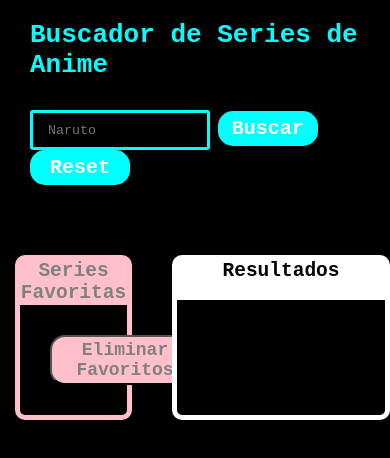
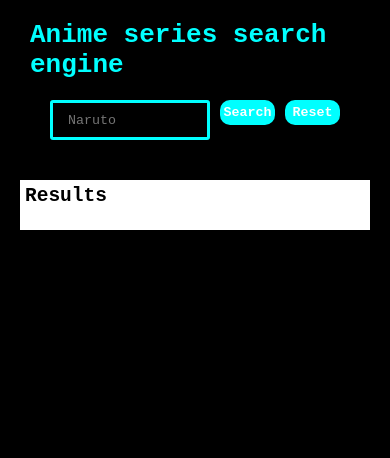
Before and after one commit to Martarubio93/Anime-series-search-engine, a website: page src/html/index.html in a window 390 px wide. Drawn offline with nearby package versions, Linux system fonts and the light colour scheme; files that its build step writes are made by us from their sources.

Commit message:
responsive

```diff
--- a/src/html/partials/header.html
+++ b/src/html/partials/header.html
@@ -1,8 +1,8 @@
 <header class="header">
-  <h1 class="header__title">Buscador de Series de Anime</h1>
+  <h1 class="header__title">Anime series search engine</h1>
   <form class="form">
     <input class="form__input input" placeholder="Naruto" type="text" />
-    <button class="form__submit submit" type="submit">Buscar</button>
+    <button class="form__submit submit" type="submit">Search</button>
     <button class="form__reset reset" type="reset">Reset</button>
   </form>
 </header>
--- a/src/html/partials/main.html
+++ b/src/html/partials/main.html
@@ -3,12 +3,12 @@
 </div>
 <main class="main">
   <div class="favourite_container">
-    <h2 class="favourite_container__title">Series Favoritas</h2>
+    <h2 class="favourite_container__title">Favourite List</h2>
     <ul class="favourite_container__list js-favourite-list"></ul>
-    <button class="reset_fav fav-btn-js" type="reset">Eliminar Favoritos</button>
+    <button class="reset_fav fav-btn-js" type="reset">Delete favourites</button>
   </div>
   <div class="results_container">
-    <h2 class="results_container__title">Resultados</h2>
+    <h2 class="results_container__title">Results</h2>
     <ul class="results_container__list js-allresults-list"></ul>
   </div>
 </main>
--- a/src/scss/layout/_header.scss
+++ b/src/scss/layout/_header.scss
@@ -3,57 +3,66 @@ header {
   color: aqua;
   font-family: monospace;
   margin-top: 20px;
-
 }
 
-
-
 .form {
+  margin: 20px;
+  display: flex;
+  gap: 10px;
   &__input {
     width: 50%;
     height: 40px;
-    margin-top: 30px;
     border: solid 3px aqua;
     padding-left: 15px;
     border-radius: 3px;
     font-family: monospace;
     color: white;
     outline: none;
-
   }
   &__submit {
+    height: 25px;
+    width: 55px;
     background-color: aqua;
     border: none;
-    height: 35px;
-    width: 100px;
-    border-radius: 15px;
     color: white;
+    font-family: monospace;
     font-weight: bold;
-    font-size: 20px;
+    border-radius: 10px;
+    cursor: pointer;
+      &:hover {
+        color: black;
+      }
+    @media (min-width: 768px) {
+      height: 35px;
+      width: 100px;
+      border-radius: 15px;
+      font-size: 20px;
+
+    }
+  }
+  &__reset {
+    height: 25px;
+    width: 55px;
+    background-color: aqua;
+    border: none;
+    color: white;
     font-family: monospace;
+    font-weight: bold;
+    border-radius: 10px;
     cursor: pointer;
     &:hover {
       color: black;
     }
-  }
-  &__reset {
-    background-color: aqua;
-    border: none;
-    height: 35px;
-    width: 100px;
-    border-radius: 15px;
-    color: white;
-    font-weight: bold;
-    font-size: 20px;
-    font-family: monospace;
-    cursor: pointer;
-    &:hover {
-      color: black;
+    @media (min-width:768px){
+      height: 35px;
+      width: 100px;
+      border-radius: 15px;
+      font-size: 20px;
     }
   }
 }
 
-.console{
+.console {
   background-color: aqua;
   border: none;
   height: 35px;
@@ -68,4 +77,6 @@ header {
     color: black;
   }
 }
-p{color: white;}
+p {
+  color: white;
+}
--- a/src/scss/layout/_main.scss
+++ b/src/scss/layout/_main.scss
@@ -2,14 +2,14 @@
   display: flex;
 }
 
-.fav-btn_container {
+/*.fav-btn_container {
   display: flex;
   width: 100px;
   height: 50px;
   margin-left: 18px;
   margin-top: 10px;
   position: absolute;
-}
+}*/
 
 .reset_fav {
   background: pink;
@@ -29,12 +29,18 @@
 }
 
 .favourite_container {
+  display: none;
+  @media (min-width: 768px) {
+    display: flex;
+    flex-direction: column;
+    min-width: 350px;
     border: pink solid 5px;
     margin-left: 15px;
     margin-top: 70px;
     width: 30%;
     border-radius: 10px;
     text-align: center;
+  }
   &__title {
     background: pink;
     color: grey;
@@ -43,11 +49,14 @@
   }
   &__list {
     &--item {
+      display: grid;
+      grid-template-columns: 1fr;
+      @media (min-width: 768px) {
         text-decoration: none;
         list-style-type: none;
-      display: grid;
         grid-template-columns: 1fr 1fr 1fr;
         align-items: center;
+      }
     }
     &--img {
       width: 100px;
@@ -66,13 +75,18 @@
 }
 
 .results_container {
+  width: 90%;
+  margin: 20px;
+  border: white solid 5px;
+  @media (min-width: 768px) {
     margin-top: 70px;
     border: black solid 5px;
+    border: white solid 5px;
     width: 60%;
     text-align: center;
     border-radius: 10px;
-  border: white solid 5px;
     margin-left: 40px;
+  }
   &__title {
     background: white;
     height: 40px;
@@ -80,13 +94,20 @@
     font-family: monospace;
   }
   &__list {
+    display: grid;
+    grid-template-columns: 1fr;
+    @media (min-width: 768px) {
       margin: 30px;
-    display: grid;
-    grid-template-columns: 1fr 1fr 1fr;
+      grid-template-columns: 1fr;
       text-align: center;
       gap: 5px;
+      @media (min-width: 1024px) {
+        grid-template-columns: 1fr 1fr 1fr;
+      }
+    }
 
     &--item {
+      object-fit: contain;
       text-decoration: none;
       list-style-type: none;
       text-align: center;
@@ -109,7 +130,11 @@
 
 .fav {
   border: solid aqua 5px;
+  margin: 20px;
+  @media (min-width: 768px) {
     color: aqua;
+    margin: 0;
+  }
 }
 
 .favtitle {
@@ -134,6 +159,6 @@
   }
 }
 
-.p{
+.p {
   color: white;
 }
```
Lines whose indentation alone changed are shown as unchanged.
